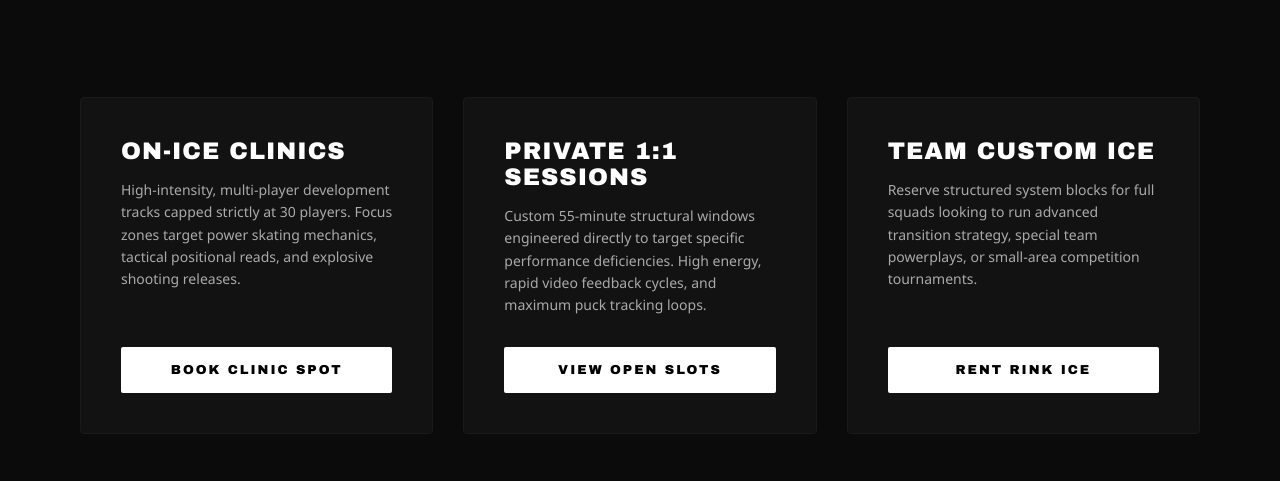
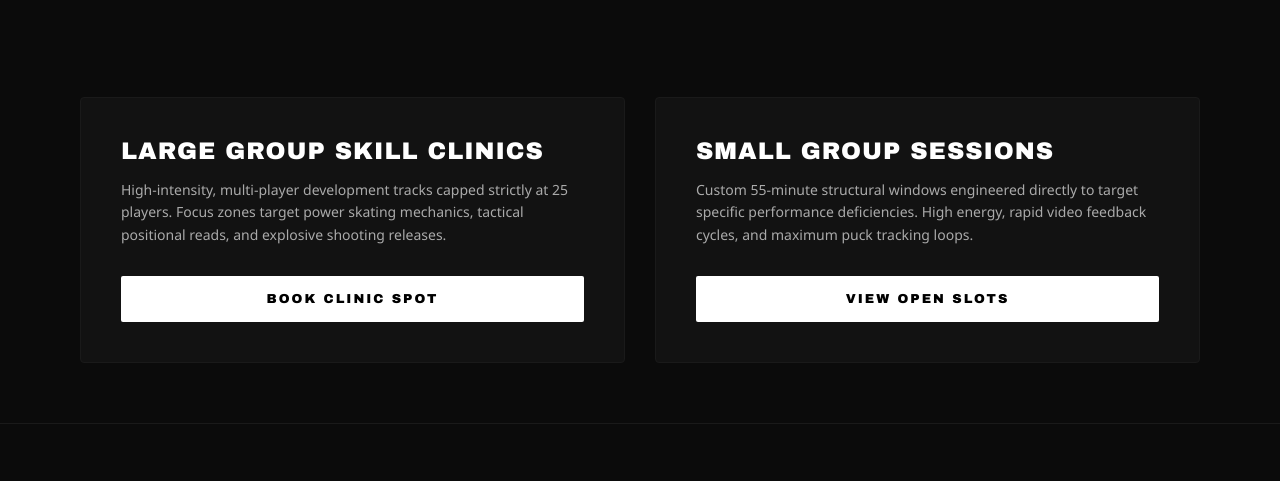
Before and after one commit to raimondeee/hockey-booking, a website: page public/index.html in a window 1280 px wide. Shown: the part 313-794 px from the top of the page. Drawn offline with Linux system fonts and the light colour scheme.

Commit message:
Adjust maximum clinic participant cap to 25 with a 15 person waitlist

```diff
--- a/public/index.html
+++ b/public/index.html
@@ -211,26 +211,18 @@
 
         <div class="card">
             <div>
-                <h2>On-Ice Clinics</h2>
-                <p>High-intensity, multi-player development tracks capped strictly at 30 players. Focus zones target power skating mechanics, tactical positional reads, and explosive shooting releases.</p>
+                <h2>Large Group Skill Clinics</h2>
+                <p>High-intensity, multi-player development tracks capped strictly at 25 players. Focus zones target power skating mechanics, tactical positional reads, and explosive shooting releases.</p>
             </div>
             <a href="/calendar.html" class="cta-btn">Book Clinic Spot</a>
         </div>
 
         <div class="card">
             <div>
-                <h2>Private 1:1 Sessions</h2>
+                <h2>Small Group Sessions</h2>
                 <p>Custom 55-minute structural windows engineered directly to target specific performance deficiencies. High energy, rapid video feedback cycles, and maximum puck tracking loops.</p>
             </div>
             <a href="/calendar.html" class="cta-btn">View Open Slots</a>
-        </div>
-
-        <div class="card">
-            <div>
-                <h2>Team Custom Ice</h2>
-                <p>Reserve structured system blocks for full squads looking to run advanced transition strategy, special team powerplays, or small-area competition tournaments.</p>
-            </div>
-            <a href="/calendar.html" class="cta-btn">Rent Rink Ice</a>
         </div>
 
     </section>
--- a/server.js
+++ b/server.js
@@ -71,7 +71,7 @@ app.post('/api/book', async (req, res) => {
         if (err) return res.status(500).json({ error: err.message });
 
         let status = 'active';
-        if (counts.active >= 30) {
+        if (counts.active >= 25) {
             if (counts.waitlist >= 15) {
                 return res.status(400).json({ error: "This training session and waitlist are completely full." });
             }
```
Also changed, not shown: public/calendar.html (+2 -2 lines).
